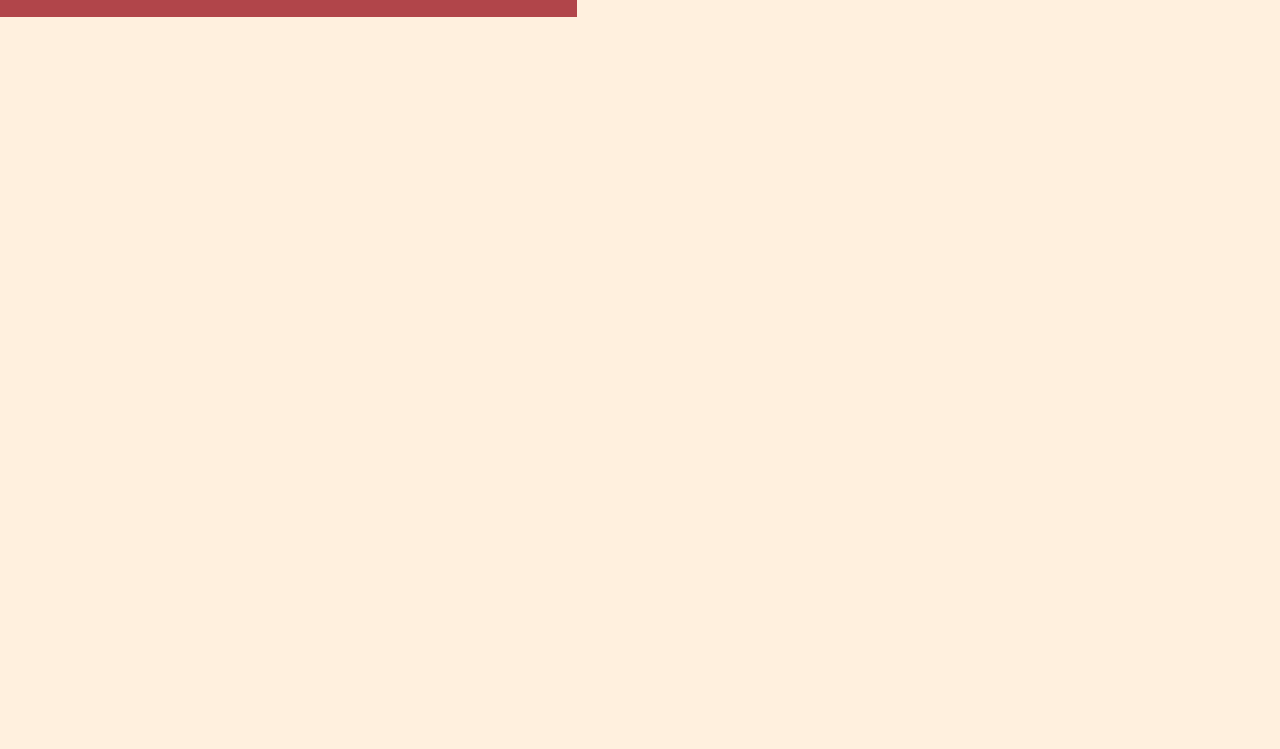
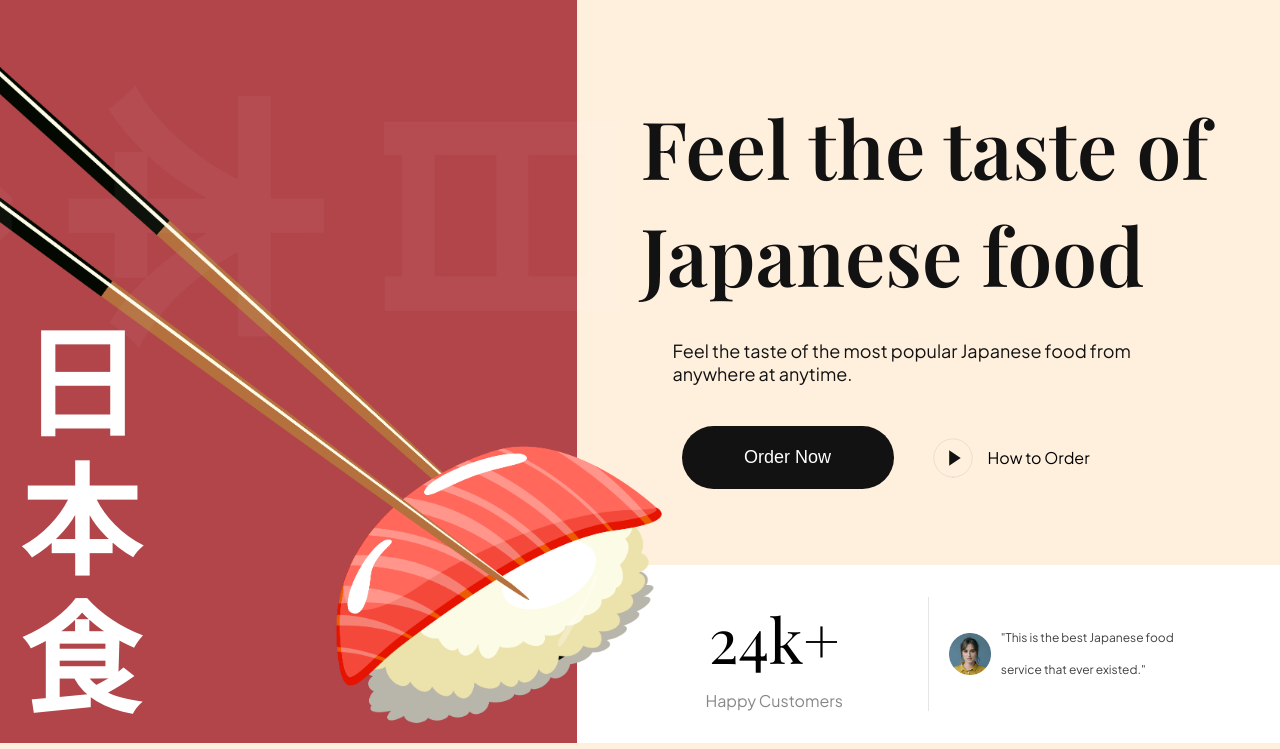
Before and after one commit to MACKINtossh/templates, a website built with Vite: page index.html in a window 1280 px wide. Shown: the part 51-800 px from the top of the page. Built offline with nearby package versions, Linux system fonts and the light colour scheme.

Commit message:
fixed navbar bugs and completed the hero section of the website

```diff
--- /dev/null
+++ b/css/sections/hero.css
@@ -0,0 +1,165 @@
+.hero {
+  display: flex;
+  min-height: calc(100vh - 74px);
+  overflow: hidden;
+}
+
+.hero-image {
+  flex: 1;
+  display: flex;
+  flex-direction: column;
+  position: relative;
+  z-index: 5;
+}
+
+.hero-image img {
+  width: 120%;
+  height: 100%;
+  object-fit: contain;
+}
+
+.hero-image__overlay {
+  position: absolute;
+  inset: 0;
+  width: 100%;
+  background-color: var(--primary-color);
+  z-index: -1;
+}
+
+.hero-image h2 {
+  position: absolute;
+  bottom: 0;
+  padding: 20px;
+  font-family: var(--playfair-display);
+  font-weight: 700;
+  font-size: 120px;
+  line-height: 138px;
+  color: #fff;
+}
+
+.hero-content {
+  flex: 1.22;
+  display: flex;
+  flex-direction: column;
+  justify-content: space-between;
+}
+
+.hero-content-info {
+  padding: 64px;
+  flex: 1;
+  display: flex;
+  flex-direction: column;
+  justify-content: center;
+}
+
+.hero-content-info h1 {
+  font-size: 80px;
+  font-weight: 600;
+  font-family: var(--playfair-display);
+  color: var(--secondary-color);
+}
+
+.hero-content-info p {
+  margin: 32px 0 0 32px;
+  font-family: var(--plus-jakarta-sans);
+  color: var(--secondary-color);
+  font-size: 18px;
+  font-weight: 400;
+}
+
+.hero-content__buttons {
+  display: flex;
+  flex-wrap: wrap;
+  margin: 41px 0 0px 41px;
+  gap: 36px;
+}
+
+.hero-content__order-button {
+  color: #fff;
+  cursor: pointer;
+  padding: 20px;
+  border-radius: 36px;
+  min-width: 212px;
+  outline: none;
+  border: none;
+  font-size: 18px;
+  font-weight: 500;
+  line-height: 23px;
+  background: var(--secondary-color);
+}
+
+.hero-content__play-button {
+  border: none;
+  outline: none;
+  cursor: pointer;
+  color: var(--black-200);
+  background: transparent;
+  display: flex;
+  align-items: center;
+  font-size: 16px;
+  line-height: 19px;
+  font-family: var(--plus-jakarta-sans);
+}
+
+.hero-content__play-button img {
+  margin-right: 12px;
+  width: 46px;
+  height: 46px;
+  object-fit: contain;
+}
+
+.hero-content__testimonial {
+  display: flex;
+  flex-wrap: wrap;
+  padding: 32px 64px;
+  gap: 20px;
+  background: var(--color-white);
+}
+
+.hero-content__customer {
+  display: flex;
+  flex-direction: column;
+  justify-content: left;
+  align-items: start;
+  flex: 1;
+  gap: 10px;
+}
+
+.hero-content__customer h4 {
+  font-size: 62px;
+  font-weight: 400;
+  font-family: var(--playfair-display);
+}
+
+.hero-content__customer p {
+  font-size: 16px;
+  font-weight: 400;
+  opacity: 0.5;
+  color: var(--secondary-color);
+  font-family: var(--plus-jakarta-sans);
+}
+
+.hero-content__review {
+  flex: 1;
+  display: flex;
+  align-items: center;
+  gap: 10px;
+  padding-left: 20px;
+  min-width: 200px;
+  border-left: 1px solid rgba(2, 2, 2, 0.1);
+}
+
+.hero-content__review img {
+  width: 42px;
+  height: 42px;
+  object-fit: contain;
+}
+
+.hero-content__review p {
+  font-size: 12px;
+  font-weight: 400;
+  line-height: 32px;
+  font-family: var(--plus-jakarta-sans);
+  color: var(--secondary-color);
+  opacity: 0.8;
+}
--- a/css/style.css
+++ b/css/style.css
@@ -3,8 +3,8 @@
 
 /* other css file imports */
 @import url("sections/header.css");
-/* @import url("sections/hero.css");
-@import url("sections/about.css");
+@import url("sections/hero.css");
+/* @import url("sections/about.css");
 @import url("sections/popular.css");
 @import url("sections/trending.css");
 @import url("sections/subscribe.css");
@@ -62,10 +62,8 @@ a {
   font-size: 18px;
   font-weight: 400;
   font-family: var(--plus-jakarta-sans);
-
   color: var(--primary-color);
   opacity: 0.8;
-
   letter-spacing: -0.01em;
 }
 
--- a/index.html
+++ b/index.html
@@ -42,7 +42,49 @@
       </nav>
     </header>
 
+    <section class="hero">
+      <div class="hero-image">
+        <img src="assets/sushi-1.png" alt="sushi" />
+        <h2>
+          日 <br />
+          本 <br />
+          食
+        </h2>
+        <div class="hero-image__overlay"></div>
+      </div>
 
+      <div class="hero-content">
+        <div class="hero-content-info">
+          <h1>Feel the taste of Japanese food</h1>
+          <p>
+            Feel the taste of the most popular Japanese food from anywhere at
+            anytime.
+          </p>
+          <div class="hero-content__buttons">
+            <button class="hero-content__order-button">Order Now</button>
+            <button class="hero-content__play-button">
+              <img src="assets/play-circle.svg" alt="play" />
+              How to Order
+            </button>
+          </div>
+        </div>
+
+        <div class="hero-content__testimonial">
+          <div class="hero-content__customer flex-center">
+            <h4>24<span>k+</span></h4>
+            <p>
+              Happy
+              Customers
+            </p>
+          </div>
+
+          <div class="hero-content__review">
+            <img src="assets/user.png" alt="user" />
+            <p>"This is the best Japanese food service that ever existed."</p>
+          </div>
+        </div>
+      </div>
+    </section>
 
     <script src="js/script.js" type="module"></script>
   </body>
```
Also changed, not shown: css/sections/about.css (added), css/sections/footer.css (added), css/sections/popular.css (added), css/sections/subscribe.css (added), css/sections/trending.css (added).
